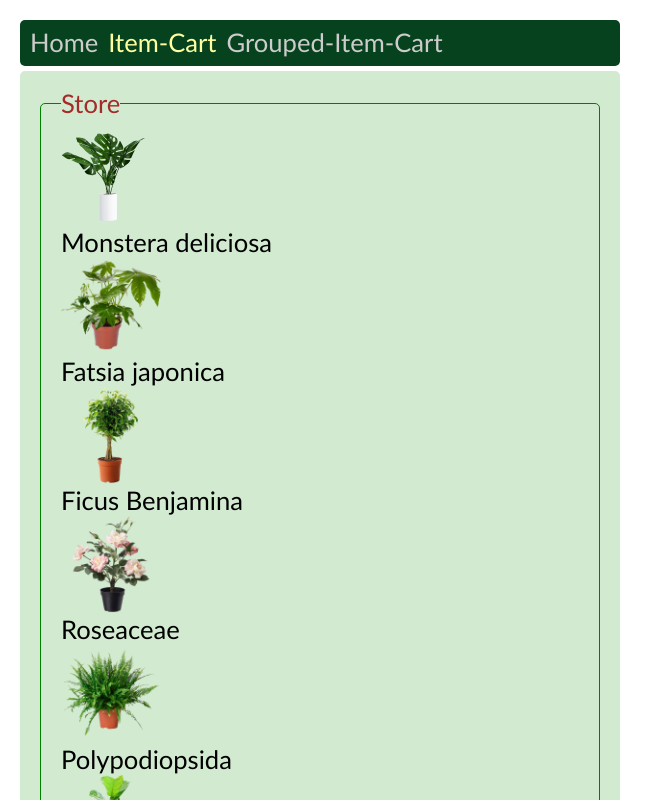
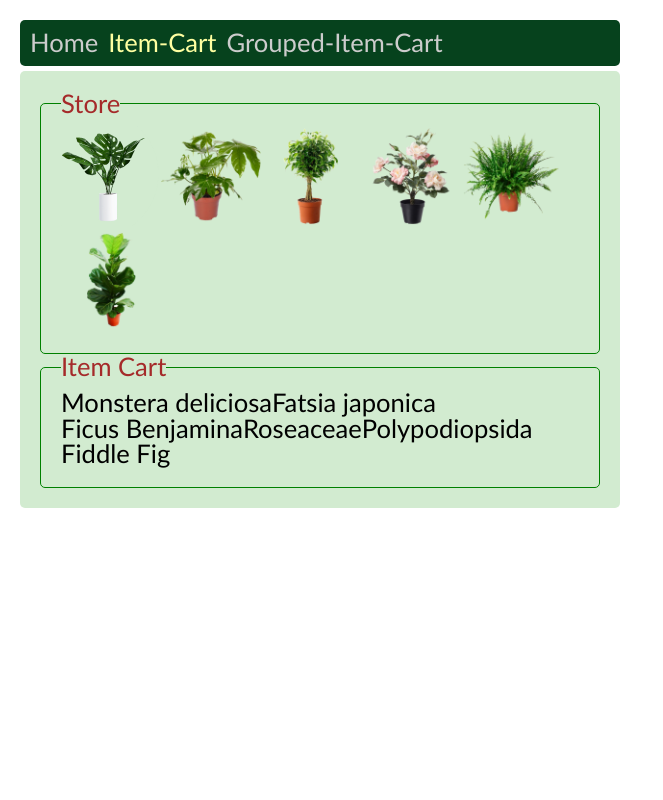
Before and after one commit to edwardtanguay/react-item-cart-grouped-item-cart, a React (Create React App) app: page /itemcart in a window 1280 px wide. Shown: the top 800 px of the page, without its empty margins (0-663 px from the left). Built offline with nearby package versions, Linux system fonts and the light colour scheme.

Commit message:
plants are displaying in store

```diff
--- a/src/App.scss
+++ b/src/App.scss
@@ -64,6 +64,8 @@ body {
 			border: 1px solid green;
 			border-radius: 5px;
 			padding: 10px 20px 20px 20px;
+			display: flex;
+			flex-wrap: wrap;
 
 			legend {
 				color: brown;
--- a/src/pages/PageItemCart.js
+++ b/src/pages/PageItemCart.js
@@ -11,7 +11,6 @@ const PageItemCart = ({ items }) => {
 					return (
 						<div key={i} className="item">
 							<img src={getImagePathAndFileName(item.image_small)} alt="" />
-							<div>{item.name}</div>
 						</div>
 					)
 				})}
```
